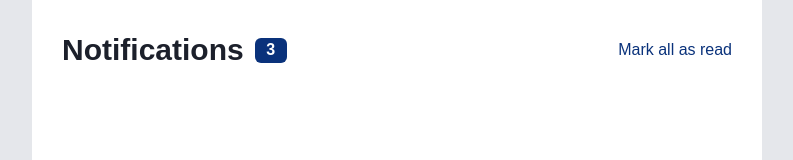
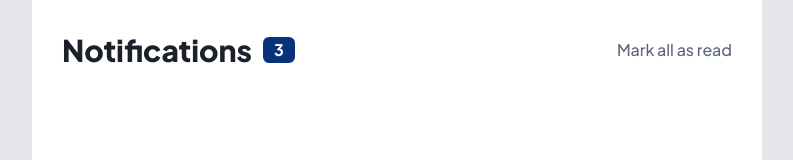
Before and after one commit to BYCODDE/React-notifications-page, a React (Vite) app: page / in a window 1280 px wide. Shown: the top 160 px of the page, without its empty margins (243-1036 px from the left). Built offline with nearby package versions, Linux system fonts and the light colour scheme.

Commit message:
new commit!

```diff
--- a/src/App.css
+++ b/src/App.css
@@ -1,3 +1,8 @@
+@import url('https://fonts.googleapis.com/css2?family=Plus+Jakarta+Sans:ital,wght@0,200..800;1,200..800&display=swap');
+body{
+  font-family: "Plus Jakarta Sans", sans-serif !important;
+}
+
 
 
 input,
--- a/src/components/Header/Header.jsx
+++ b/src/components/Header/Header.jsx
@@ -2,12 +2,16 @@ function Header() {
   return (
     <section className="flex items-center justify-between">
       <div className="flex justify-center items-center gap-[11px] ">
-        <h2 className="text-very-dark-grey-blue font-sans font-extrabold text-3xl">Notifications</h2>
-        <div className=" text-white font-sans font-bold text-base flex justify-center items-center w-[32px] h-[25px] rounded-[6px] bg-blue-1 ">
+        <h2 className="text-very-dark-grey-blue  font-extrabold text-3xl">
+          Notifications
+        </h2>
+        <div className=" text-white  font-bold text-base flex justify-center items-center w-[32px] h-[26px] rounded-[6px] bg-blue-1 ">
           3
         </div>
       </div>
-      <h3 className="text-blue-1 text-right font-sans font-medium text-base ">Mark all as read</h3>
+      <h3 className="text-dark-grey-blue text-right  font-medium text-base ">
+        Mark all as read
+      </h3>
     </section>
   );
 }
--- /dev/null
+++ b/src/components/Header/markedComments/Marked.jsx
@@ -0,0 +1,6 @@
+
+export default function Marked() {
+  return (
+    <div></div>
+  )
+}
```
